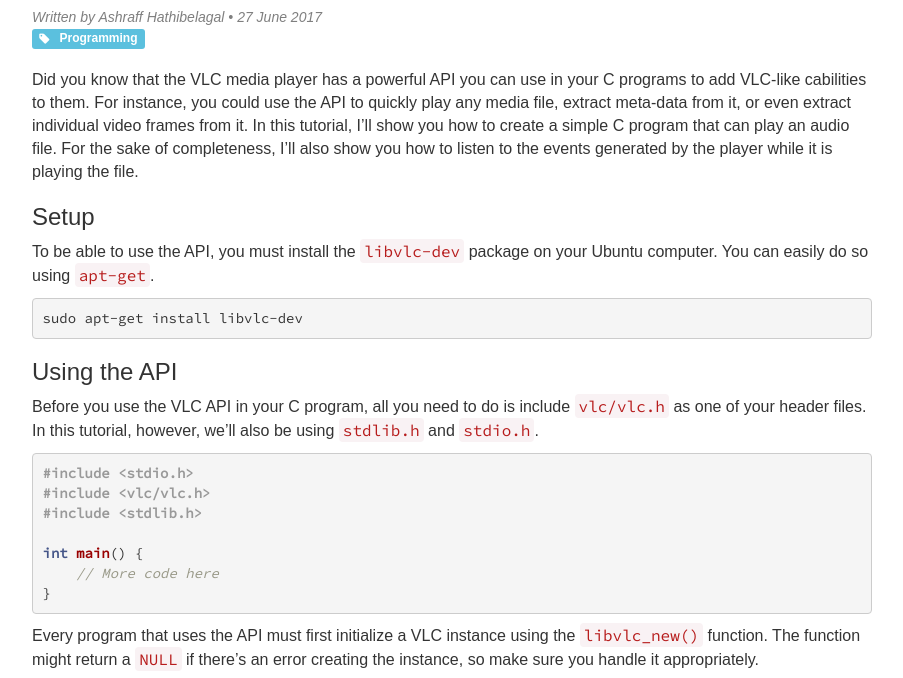
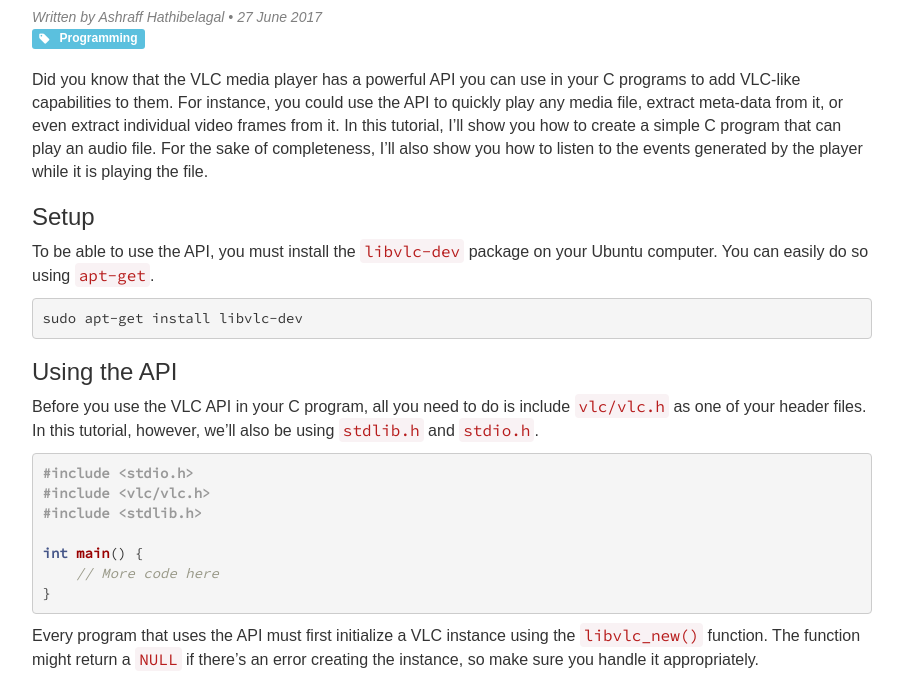
Before and after one commit to aiwhycoux1/blog, a plain HTML site: page 2017/06/how-to-use-vlc-api-in-c.html in a window 1280 px wide. Shown: the part 122-800 px from the top of the page, without its empty margins (188-1091 px from the left). Drawn offline with nearby package versions, Linux system fonts and the light colour scheme; a script that the page names is missing; a small style sheet from the web is missing.

Commit message:
Update how-to-use-vlc-api-in-c.html

```diff
--- a/2017/06/how-to-use-vlc-api-in-c.html
+++ b/2017/06/how-to-use-vlc-api-in-c.html
@@ -25,7 +25,7 @@
 <title>How to Use VLC Media Player API in a C Program - Progur!</title>
 <meta property="og:title" content="How to Use VLC Media Player API in a C Program" />
 <meta name="description" content="Did you know that the VLC media player has a powerful API you can use in your C programs to add VLC-like cabilities to them? In this tutorial, I introduce you to the API." />
-<meta property="og:description" content="Did you know that the VLC media player has a powerful API you can use in your C programs to add VLC-like cabilities to them? In this tutorial, I introduce you to the API." />
+<meta property="og:description" content="Did you know that the VLC media player has a powerful API you can use in your C programs to add VLC-like capabilities to them? In this tutorial, I introduce you to the API." />
 <link rel="canonical" href="http://progur.com/2017/06/how-to-use-vlc-api-in-c.html" />
 <meta property="og:url" content="http://progur.com/2017/06/how-to-use-vlc-api-in-c.html" />
 <meta property="og:site_name" content="Progur!" />
@@ -83,7 +83,7 @@
                     <div class="post-meta">Written by Ashraff Hathibelagal &bull; 27 June 2017</div>
                     <p style="margin-bottom: 20px"><span class="label label-info"><i class="fa fa-tag"> </i> &nbsp; Programming </span></p>
                     <div class="post-actual-content">
-                        <p>Did you know that the VLC media player has a powerful API you can use in your C programs to add VLC-like cabilities to them. For instance, you could use the API to quickly play any media file, extract meta-data from it, or even extract individual video frames from it. In this tutorial, I’ll show you how to create a simple C program that can play an audio file. For the sake of completeness, I’ll also show you how to listen to the events generated by the player while it is playing the file.</p>
+                        <p>Did you know that the VLC media player has a powerful API you can use in your C programs to add VLC-like capabilities to them. For instance, you could use the API to quickly play any media file, extract meta-data from it, or even extract individual video frames from it. In this tutorial, I’ll show you how to create a simple C program that can play an audio file. For the sake of completeness, I’ll also show you how to listen to the events generated by the player while it is playing the file.</p>
 
 <h3 id="setup">Setup</h3>
 
```
